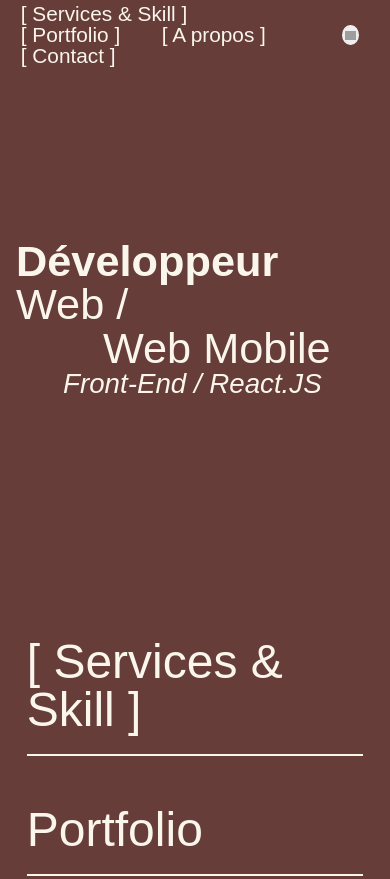
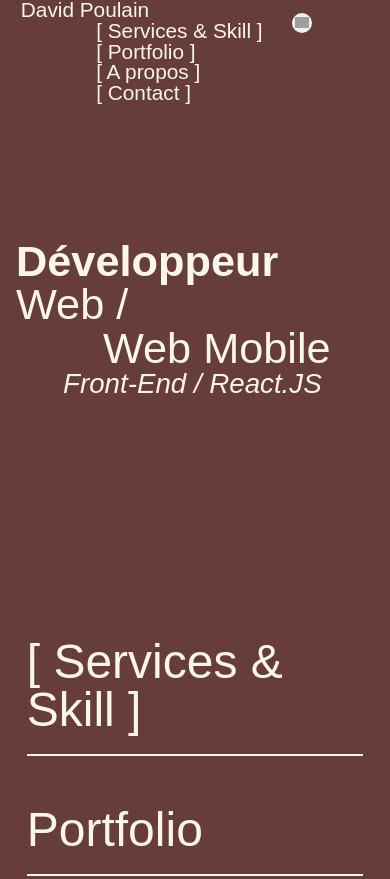
Before and after one commit to metaXIII/other-DP-personnal-website-in-react, a React app: page / in a window 390 px wide. Shown: the top 879 px of the page. Built offline with nearby package versions, Linux system fonts and the light colour scheme; grey boxes are pictures that could not be loaded; a web font is replaced by a local one.

Commit message:
début de gestion de la nav en responsive avec regle media queries inférieur à 840px

```diff
--- a/src/components/Header/header.scss
+++ b/src/components/Header/header.scss
@@ -62,6 +62,10 @@
 }
 
 .darkmode {
+  z-index: 990;
+  position: fixed;
+  top : 12.5px;
+  right: 10px;
   height: 20px;
   width: 20px;
   border-radius: 50%;
@@ -72,3 +76,29 @@
   background-position: center;
 
 }
+
+@media screen and (max-width: 840px){
+  .header {
+    flex-direction: column;
+    flex-wrap: nowrap;
+    align-content: center;
+
+    &_container--nav {
+      align-self: center;
+      // background-color: #FAF6EC;
+    }
+
+  }
+
+  .darkmode {
+    right: 20%;
+  }
+
+  nav ul {
+    flex-direction: column;
+
+    // background-color: #FAF6EC;
+
+  }
+
+}
--- a/src/components/Header/index.js
+++ b/src/components/Header/index.js
@@ -33,16 +33,26 @@
               <li><a href="#portfolio" className="text">&#91; Portfolio &#93;</a></li>
               <li><a href="#about" className="text">&#91; A propos &#93;</a></li>
               <li><a href="#contact" className="text">&#91; Contact &#93;</a></li>
+              {/* <li>
+                <button
+                  className="darkmode"
+                  type="button"
+                  name="dark_light"
+                  // onclick="toggleLightMode()"
+                  title="Toggle dark/light mode" />
+              </li> */}
             </ul>
           </nav>
-          <button
+
+        </div>
+
+      </header>
+      <button
             className="darkmode"
             type="button"
             name="dark_light"
             // onclick="toggleLightMode()"
             title="Toggle dark/light mode" />
-        </div>
-      </header>
     </>
   )
 };
```
